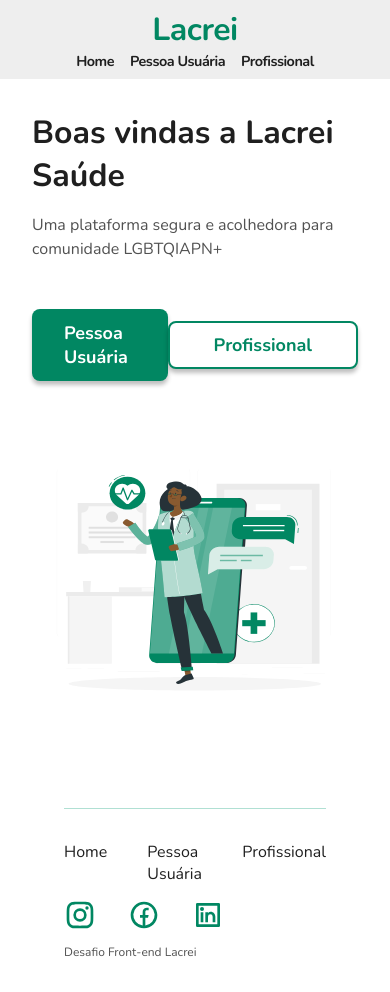
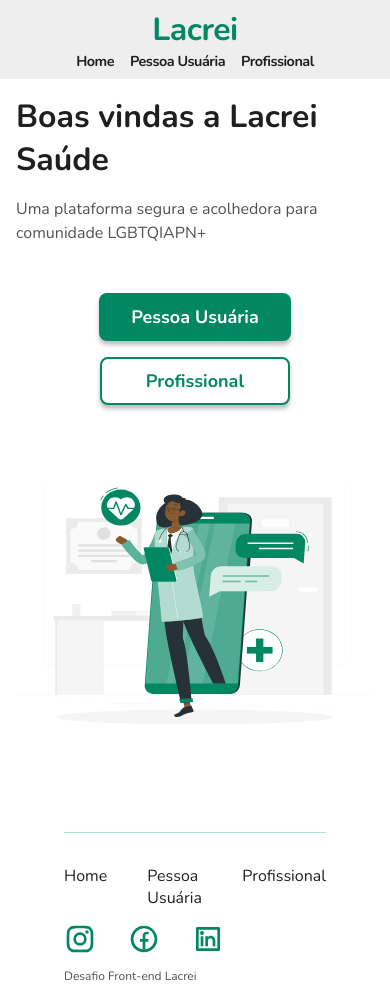
Before and after one commit to praxeds/desafio-front-end-lacrei, a React (Create React App) app: page / in a window 390 px wide. Before the commit the page ends 968 px from the top, so only its background shows below. Built offline with nearby package versions, Linux system fonts and the light colour scheme.

Commit message:
Added responsive design to main section

```diff
--- a/src/components/main/styled.ts
+++ b/src/components/main/styled.ts
@@ -79,4 +79,15 @@ export const MainSection = styled.main`
         }
     }
 
+    @media (max-width: 520px) {
+        padding: 1rem 1rem 0px;
+
+        div {
+            .btnContainer {
+                flex-direction: column;
+                gap: 1rem;
+            }
+        }
+    }
+
 `;
```
